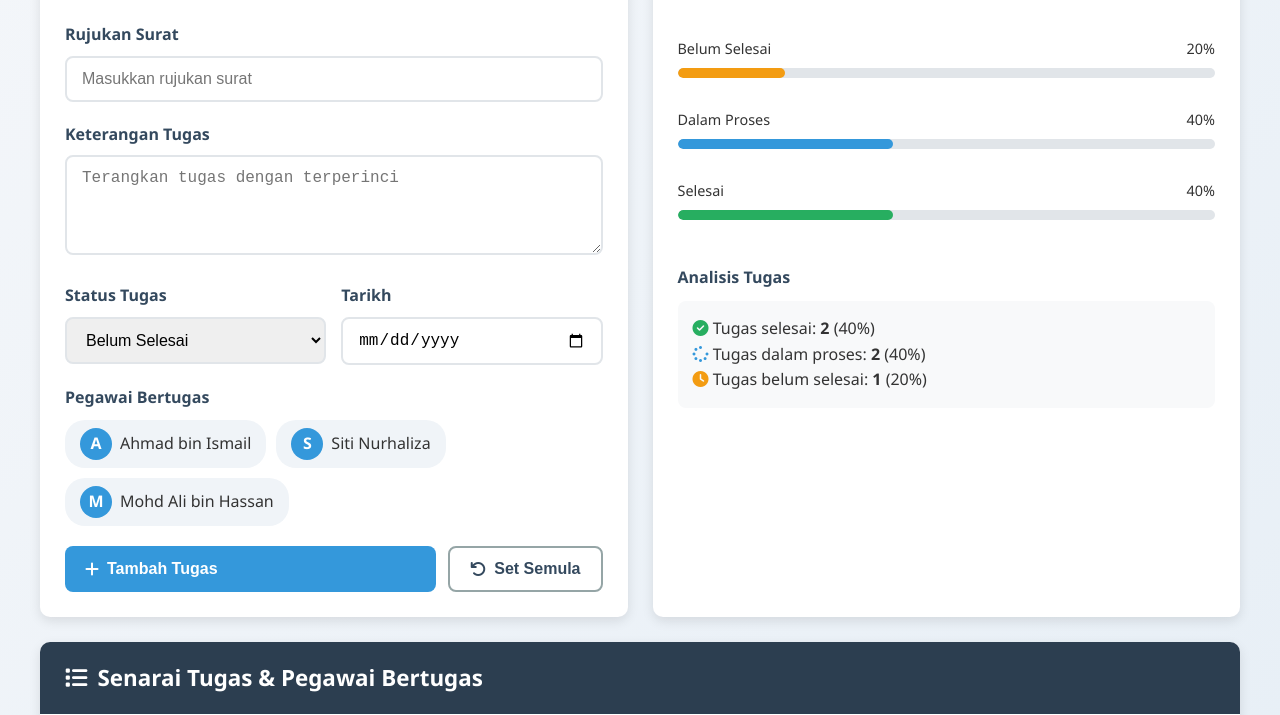
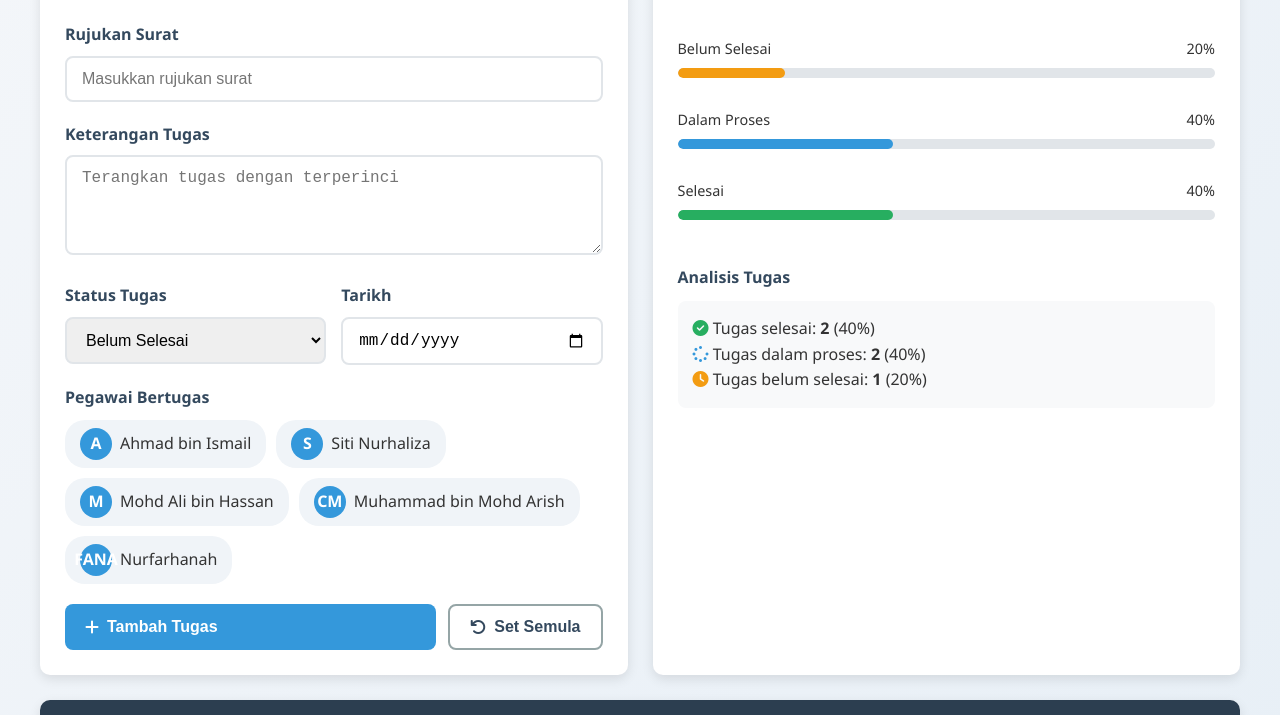
Before and after one commit to MarshAdama/sistem-pemantauan-tugas, a plain HTML site: page index.html in a window 1280 px wide. Shown: the part 391-1106 px from the top of the page. Drawn offline with Linux system fonts and the light colour scheme.

Commit message:
Update index.html

```diff
--- a/index.html
+++ b/index.html
@@ -545,6 +545,14 @@
                                 <div class="employee-avatar">M</div>
                                 <span>Mohd Ali bin Hassan</span>
                             </div>
+                            <div class="employee-option" data-id="2" onclick="selectEmployee(this, 2)">
+                                <div class="employee-avatar">CM</div>
+                                <span>Muhammad bin Mohd Arish</span>
+                            </div>
+                            <div class="employee-option" data-id="2" onclick="selectEmployee(this, 2)">
+                                <div class="employee-avatar">FANA</div>
+                                <span>Nurfarhanah</span>
+                            </div>
                         </div>
                         <input type="hidden" id="selectedEmployeeId">
                     </div>
```
